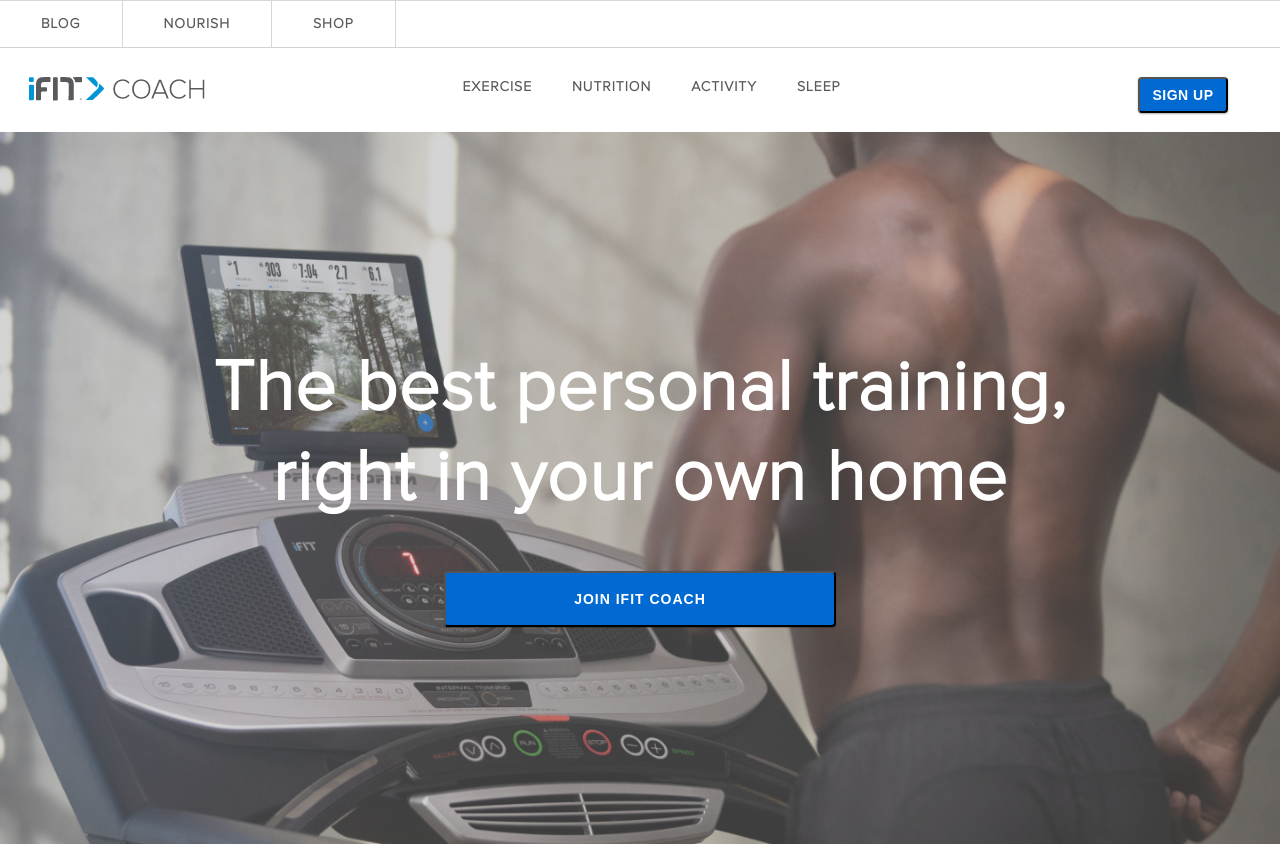
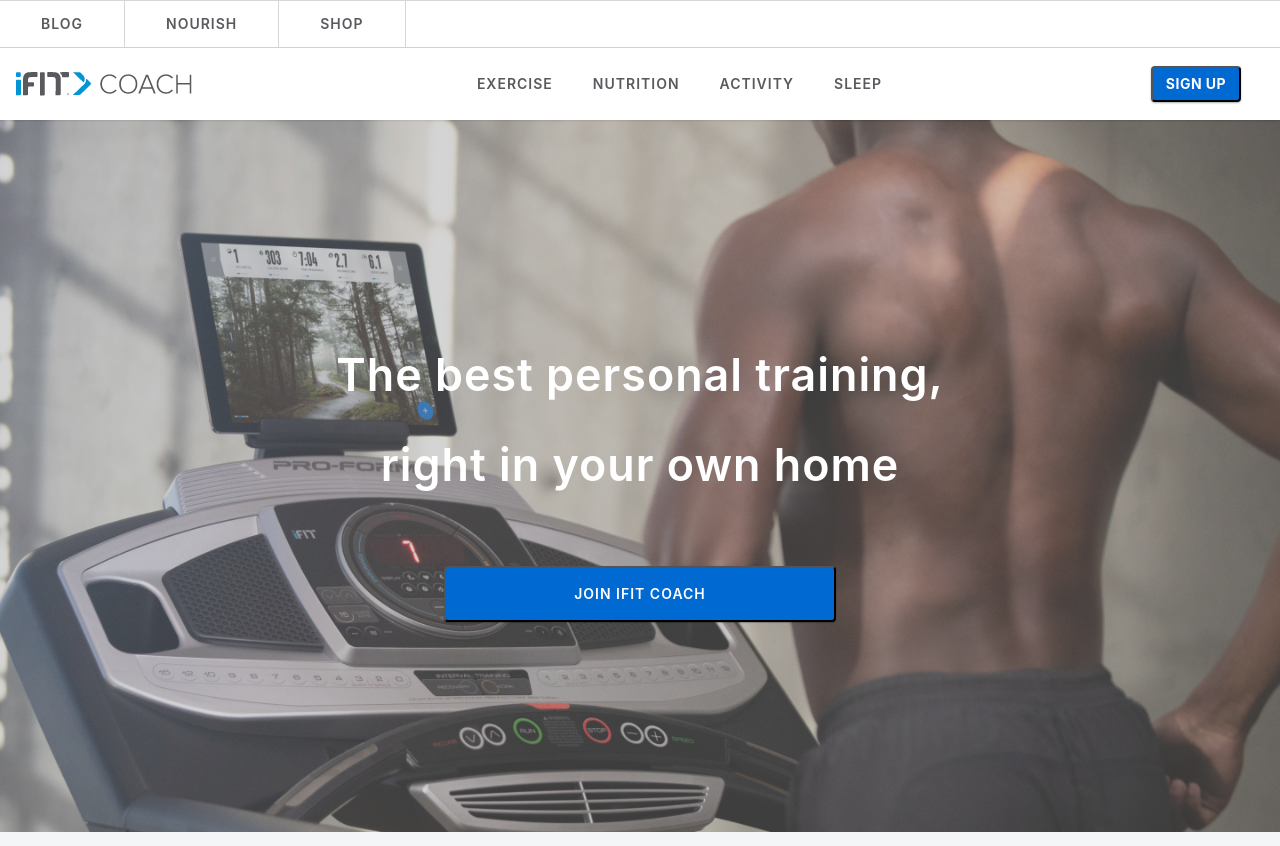
Before and after one commit to A-Glazer/fed-ifit, a React (Create React App) app: page / in a window 1280 px wide. Shown: the top 846 px of the page. Built offline with nearby package versions, Linux system fonts and the light colour scheme.

Commit message:
main navbar responsive

```diff
--- a/package.json
+++ b/package.json
@@ -7,8 +7,10 @@
     "@testing-library/jest-dom": "^4.2.4",
     "@testing-library/react": "^9.3.2",
     "@testing-library/user-event": "^7.1.2",
+    "bootstrap": "^4.5.0",
     "prop-types": "^15.7.2",
     "react": "^16.13.1",
+    "react-bootstrap": "^1.0.1",
     "react-dom": "^16.13.1",
     "react-multi-carousel": "^2.5.5",
     "react-responsive-carousel": "^3.2.7",
--- a/src/components/Home.js
+++ b/src/components/Home.js
@@ -41,6 +41,10 @@ import twitter from '../images/twitter.png'
 import youtube from '../images/youtube.png'
 import pinterest from '../images/pinterest.png'
 
+import Navbar from 'react-bootstrap/Navbar'
+import Nav from 'react-bootstrap/Nav'
+// import Button from 'react-bootstrap/Button'
+import Container from 'react-bootstrap/Container'
 
 export default class Home extends React.Component {
 
@@ -89,9 +93,26 @@ export default class Home extends React.Component {
                     </ul>
                 </div>
 
+                {/* Bootstrap Nav */}
+                <Navbar className="mainNav" expand="lg">
+                    <Navbar.Brand href="#home"><img src={ifitCoach} /></Navbar.Brand>
+                    <Navbar.Toggle aria-controls="basic-navbar-nav" />
+                    <Navbar.Collapse id="basic-navbar-nav navbar-static-top">
+                        <div className="justify-content-center nocontainer">
+                        <Nav className="mr-auto mainNavul">
+                            <a href="#home" className="mainNavli">EXERCISE</a>
+                            <a href="#link" className="mainNavli">NUTRITION</a>
+                            <a href="#home" className="mainNavli">ACTIVITY</a>
+                            <a href="#link" className="mainNavli">SLEEP</a>
+                        </Nav>
+                        </div>
+                    </Navbar.Collapse>
+                        <button className="mainNavButton">SIGN UP</button>
+                </Navbar>
+
 
                 {/* Main Nav */}
-                <div className="mainNav">
+                {/* <div className="mainNav">
                     <ul>
                         <img src={ifitCoach} />
                         <li><a href="#blog">EXERCISE</a></li>
@@ -100,7 +121,7 @@ export default class Home extends React.Component {
                         <li><a href="#sleep">SLEEP</a></li>
                         <button>SIGN UP</button>
                     </ul>
-                </div>
+                </div> */}
 
                 {/* Hero Section */}
                 <div class="heroSection">
@@ -292,6 +313,7 @@ export default class Home extends React.Component {
                     {/* Footer Section */}
                     <div className="footerbkd">
                         <table className="footerTable">
+                            <div>
                                 <tr>
                                     <th>Company</th>
                                     <th>Account</th>
@@ -312,6 +334,7 @@ export default class Home extends React.Component {
                                     <td></td>
                                     <td></td>
                                 </tr>
+                            </div>
                         </table>
 
                     </div>
@@ -326,7 +349,7 @@ export default class Home extends React.Component {
                     <table className="footerBottom">
                         <tr>
                             <td className="languageBox">
-                                <select name="language" value={this.state.language} onChange={this.handleChange} style={{backgroundColor: "#2e3134"}}>
+                                <select name="language" value={this.state.language} onChange={this.handleChange}>
                                     <option value="English">English</option>
                                     <option value="español">español</option>
                                     <option value="中文">中文</option>
--- a/src/index.js
+++ b/src/index.js
@@ -5,6 +5,8 @@ import App from './App';
 import './index.css';
 import './fonts/ProximaNovaRg.ttf'
 import './fonts/ProximaNovaLt.ttf'
+import 'bootstrap/dist/css/bootstrap.min.css';
+
 
 
 
--- a/src/styles.css
+++ b/src/styles.css
@@ -20,10 +20,13 @@
 }
 
 .heroText {
-    width: 984px;
-    height: 172px;
+    max-width: 984px;
+    min-width: 300px;
+    /* width: 90; */
+    /* height: 172px; */
     /* font-family: "Proxima Nova Lt"; */
-    font-size: 72px;
+    /* font-size: 72px; */
+    font-size: 3.5vw;
     font-weight: 600;
     letter-spacing: 1px;
     line-height: 90px;
@@ -82,7 +85,26 @@ li a {
     background-color: #ffffff;
 }
 
-.mainNav ul {
+.mainNavul {
+    /* padding: 29px; */
+    text-align: center;
+
+}
+
+.mainNavli {
+    display: inline-block;
+    color: rgba(46, 49, 52, 0.8);
+    /* font-family: "Proxima Nova Lt"; */
+    font-size: 14px;
+    font-weight: 600;
+    letter-spacing: 1px;
+    line-height: 14px;
+    text-transform: uppercase;
+    text-decoration: none;
+    padding: 15px 20px;
+}
+
+/* .mainNav ul {
     list-style-type: none;
     margin: 0;
     padding: 29px;
@@ -93,8 +115,8 @@ li a {
 .mainNav li {
     display: inline-block;
     padding-right: 40px;
-}
-.mainNav button {
+} */
+.mainNavButton {
     float: right;
     width: 90px;
     height: 36px;
@@ -102,7 +124,7 @@ li a {
     border-radius: 4px;
     background-color: #0069d2;
     margin-right: 23px;
-    margin-bottom: 19px;
+    /* margin-bottom: 19px; */
     color: #ffffff;
     /* font-family: "Proxima Nova Rg"; */
     font-size: 14px;
@@ -112,6 +134,12 @@ li a {
     text-transform: uppercase;
 }
 
+.nocontainer {
+    /* padding-right: 20px;
+    padding-left: 20px; */
+    margin-right: auto;
+    margin-left: auto;
+}
 .mainNav img {
     float: left;
 }
@@ -143,16 +171,17 @@ li a {
     letter-spacing: 0.3px;
     line-height: 24px;
     text-align: center;
-    padding-top: 16px;
-    padding-left: 40px;
+    /* padding-top: 16px;
+    padding-left: 40px; */
 }
 
 .slideBox img {
     width: 112px;
     height: 24px;
     opacity: 0.8;
-    padding-top: 48px;
-    padding-left: 166px;
+    /* padding: 24px 83px; */
+    /* padding-top: 48px;
+    padding-left: 166px; */
 
 }
 
@@ -363,8 +392,10 @@ li a {
     margin: 0 auto;
 }
 
+
+
 .footerTable th {
-    width: 184px;
+    /* width: 184px; */
     height: 16px;
     color: #ffffff;
     /* font-family: "Proxima Nova Rg"; */
@@ -374,10 +405,14 @@ li a {
     line-height: 16px;
     padding-top: 48px;
     padding-bottom: 16px;
+    /* width: 184px; */
+    padding-left: 12px;
 
 }
 
 .footerTable td {
+    width: 184px;
+    padding: 0 24px;
     opacity: 0.8;
     color: #ffffff;
     /* font-family: "Proxima Nova Lt"; */
@@ -399,9 +434,7 @@ li a {
 
 .footerIcons img {
     display: inline-block;
-    padding-left: 32px;
-    padding-top: 16px;
-    padding-bottom: 16px;
+    padding: 16px 16px;
 }
 
 .footerBottom {
@@ -424,10 +457,11 @@ li a {
 }
 
 .languageBox {
-    float: left;
+    /* float: left; */
     border: 0;
-    padding-left: 40px;
-
+    /* padding-left: 40px; */
+    position: absolute;
+    left: 40px;
 }
 
 .languageBox select {
```
Also changed, not shown: 1 other file (tests, documents, lock files or other folders). Lines whose indentation alone changed are shown as unchanged.
